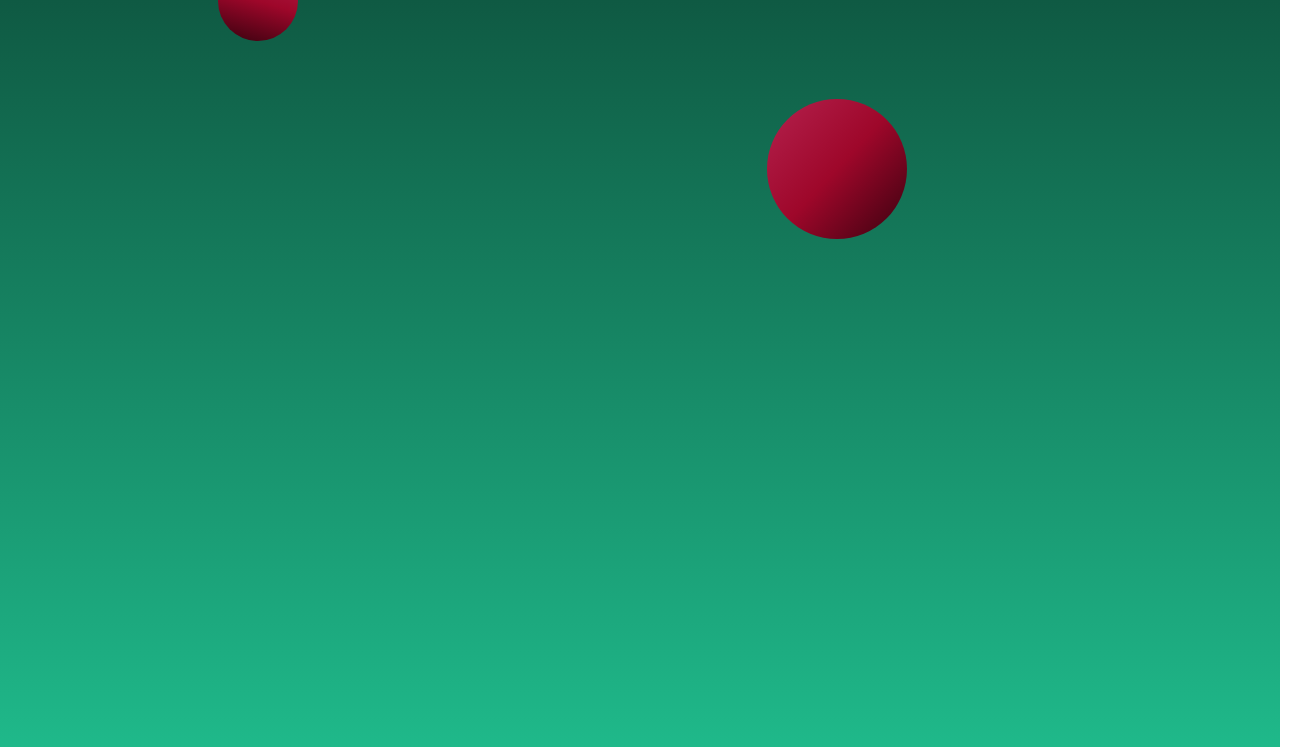
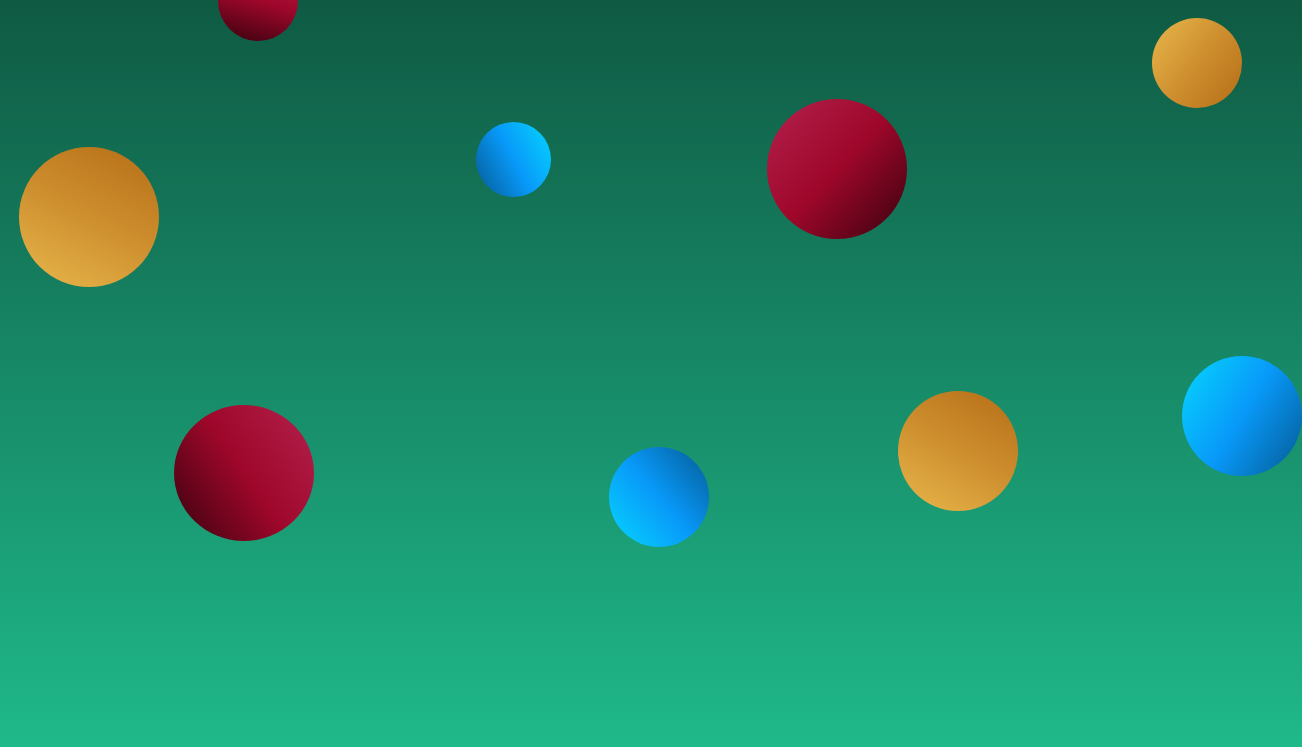
Before and after one commit to LenziFire1/projectAgeCalculator, a plain HTML site: page index.HTML in a window 1280 px wide. Shown: the part 53-800 px from the top of the page, 1302 px wide, since content can reach past the window. Drawn offline with Linux system fonts and the light colour scheme.

Commit message:
кульки готові

```diff
--- a/index.HTML
+++ b/index.HTML
@@ -10,5 +10,12 @@
     <h1> Age Calculator</h1>
     <div class="ball_1"></div>
     <div class="ball_2"></div>
+    <div class="ball_3"></div>
+    <div class="ball_4"></div>
+    <div class="ball_5"></div>
+    <div class="ball_6"></div>
+    <div class="ball_7"></div>
+    <div class="ball_8"></div>
+    <div class="ball_9"></div>
 </body>
 </html>
--- a/style.css
+++ b/style.css
@@ -28,3 +28,67 @@ body{
     top: 152px;
     left: 767px;
 }
+.ball_3{
+    background: linear-gradient(-124deg, #B4214E, #9E072A, #38020F);
+    width: 140px;
+    height: 136px;
+    border-radius: 50%;
+    position: absolute;
+    top: 458px;
+    left: 174px;
+
+}
+.ball_4{
+    background: linear-gradient(242deg, #06D6FD, #0899F9, #055A93);
+    width: 75px;
+    height: 75px;
+    border-radius: 50%;
+    position: absolute;
+    top: 175px;
+    left: 476px;
+}
+.ball_5{
+    background: linear-gradient(50deg, #06D6FD, #0899F9, #055A93);
+    width: 100px;
+    height: 100px;
+    border-radius: 50%;
+    position: absolute;
+    top: 500px;
+    left: 609px;
+}
+.ball_6{
+    background: linear-gradient(122deg, #06D6FD, #0899F9, #055A93);
+    width: 120px;
+    height: 120px;
+    border-radius: 50%;
+    position: absolute;
+    top: 409px;
+    left: 1182px;
+}
+.ball_7{
+    background: linear-gradient(27deg, #E8B74B, #CE8F2F , #B56D16);
+    width: 140px;
+    height: 140px;
+    border-radius: 50%;
+    position: absolute;
+    top: 200px;
+    left: 19px;
+}
+.ball_8{
+    background: linear-gradient(30deg,#E8B74B, #CE8F2F , #B56D16);
+    width: 120px;
+    height: 120px;
+    border-radius: 50%;
+    position: absolute;
+    top: 444px;
+    left: 898px;
+}
+.ball_9{
+    background: linear-gradient(127deg,#E8B74B, #CE8F2F , #B56D16);
+    width: 90px;
+    height: 90px;
+    border-radius: 50%;
+    position: absolute;
+    top: 71px;
+    left: 1152px;
+}
```
